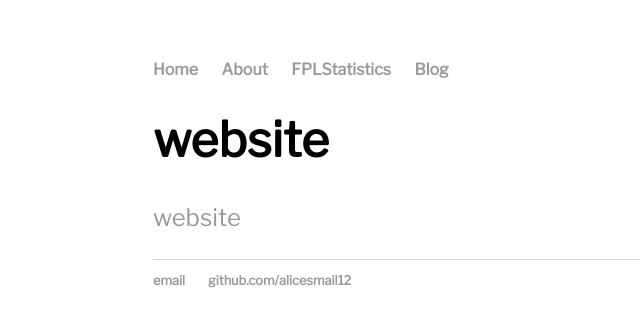
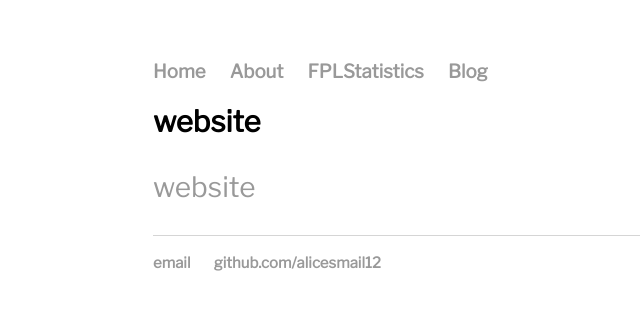
Before and after one commit to alicesmail12/alicesmail12.github.io, a Jekyll site: the page built from index.html, in a window 1280 px wide. Shown: the top 327 px of the page, without its empty margins (39-679 px from the left). Built offline with Jekyll 4.4.1, drawn with Linux system fonts in a browser that asks for light colours.

Commit message:
Update main.css

```diff
--- a/css/main.css
+++ b/css/main.css
@@ -27,28 +27,57 @@ a {
 a:hover {
     text-decoration: underline;
 }
-h1 {
-    font-size: 3em;
-    font-family: 'Libre Franklin', sans-serif;
-}
 p {
     font-size: 1.5em;
     line-height: 1.4em;
     color: #333;
-    font-family: 'Libre Franklin', sans-serif;
+    font-family: 'Libre Franklin';
 }
 footer {
     border-top: 1px solid #d5d5d5;
     font-size: .8em;
-    font-family: 'Libre Franklin', sans-serif;
+    font-family: 'Libre Franklin';
 }
 
 ul.posts {
     margin: 20px auto 40px;
     font-size: 1.5em;
-    font-family: 'Libre Franklin', sans-serif;
+    font-family: 'Libre Franklin';
 }
 
 ul.posts li {
     list-style: none;
 }
+/* Whole document: */
+body{
+  font-family: 'Libre Franklin';
+  font-size: 14pt;
+  line-height: 24px;
+}
+/* Headers */
+h1{
+  font-size: 22pt;
+  font-family: 'Libre Franklin';
+  line-height: 36px;
+}
+h2{
+  font-size: 18pt;
+  font-family: 'Libre Franklin';
+  line-height: 36px;
+}
+h3,h4,h5,h6{
+  font-size: 18pt;
+  font-family: 'Libre Franklin';
+  line-height: 36px;
+}
+/* Bold */
+bold {
+  font-family: 'Libre Franklin';
+  font-size: 14pt;
+  line-height: 24px;
+}
+/* Spacing */
+sp{
+  font-size: 50pt;
+  line-height: 50px;
+}
```
